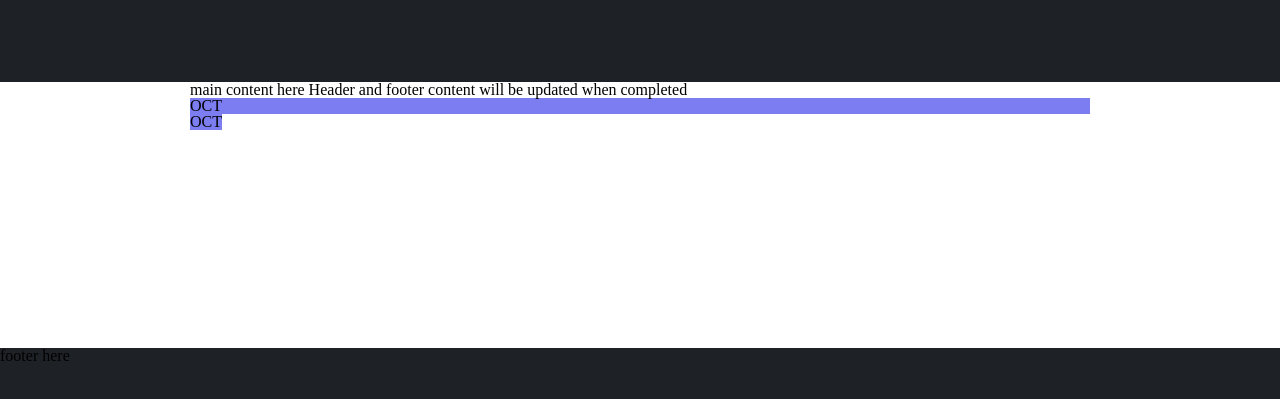
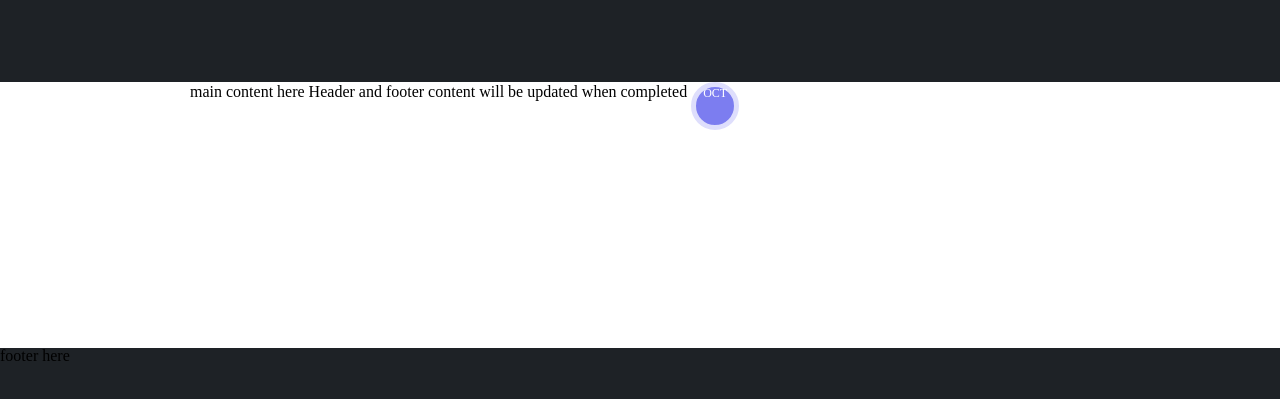
Before and after one commit to DGeero89/bov-academy-blog, a plain HTML site: page archive.html in a window 1280 px wide. Shown: the part 185-584 px from the top of the page. Drawn offline with nearby package versions, Linux system fonts and the light colour scheme; files that its build step writes are made by us from their sources.

Commit message:
First draft of month icon.

```diff
--- a/archive.html
+++ b/archive.html
@@ -17,7 +17,7 @@
     <!-- CSS
     –––––––––––––––––––––––––––––––––––––––––––––––––– -->
     <link rel="stylesheet" href="css/style.css">
-    <link rel="stylesheet" href="stylesheet/main.css">
+    <link rel="stylesheet" href="stylesheets/main.css">
   </head>
 
   <body class="l-body">
@@ -41,7 +41,6 @@
       <div class="c-main__container">
         main content here
         Header and footer content will be updated when completed
-        <div class="c-month">OCT</div>
         <span class="c-month">OCT</span>
       </div>
     </main>
--- a/stylesheets/abstracts/_variables.scss
+++ b/stylesheets/abstracts/_variables.scss
@@ -20,7 +20,9 @@ $robotoSlab: 'Roboto Slab', serif;
 $color-shark: #1E2226;
 $color-catskill-white: #F2F5F9;
 $color-portage: #7C7DF0;
+$color-hawkes-blue: #DEDEFC;
 $color-periwinkle-gray: #DAE2F0;
+$color-white: #FFFFFF;
 $color-picton-blue: #49C4E0;
 $color-slate-gray: #738494;
 $color-viking: #71C9DA;
--- a/stylesheets/layout/_month.scss
+++ b/stylesheets/layout/_month.scss
@@ -1,3 +1,13 @@
 .c-month {
 	background: $color-portage;
+	width: 3rem;
+	height: 3rem;
+	display: inline-block;
+	border: solid $color-hawkes-blue 5px;
+	border-radius: 50%;
+	text-align: center;
+	color: $color-white;
+	font-size: .75rem; // Not precise, just a guess
+	// padding-top: 25px
+	// line-height: 1.5rem;
 }
```
Also changed, not shown: stylesheets/main.css, 1 other file.
